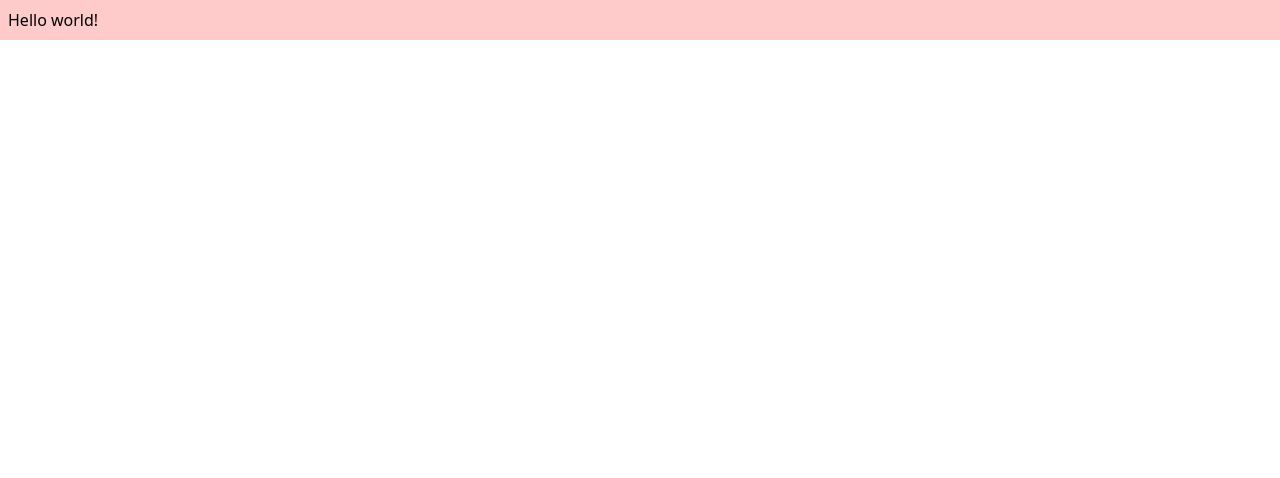
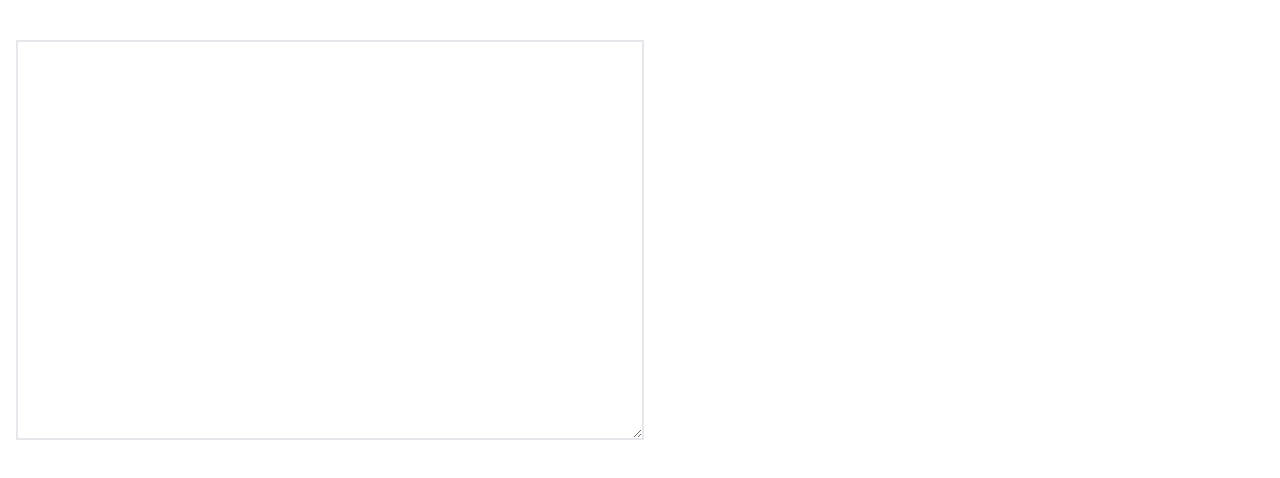
Before and after one commit to bhanupsingh77/markdown-text-editor, a React (Create React App) app: page / in a window 1280 px wide. Shown: the top 478 px of the page. Built offline with nearby package versions, Linux system fonts and the light colour scheme.

Commit message:
added react-markdown

```diff
--- a/package.json
+++ b/package.json
@@ -11,7 +11,9 @@
     "postcss": "^7.0.39",
     "react": "^17.0.2",
     "react-dom": "^17.0.2",
+    "react-markdown": "^7.1.0",
     "react-scripts": "4.0.3",
+    "remark-gfm": "^3.0.1",
     "tailwindcss": "npm:@tailwindcss/postcss7-compat@^2.2.17",
     "web-vitals": "^1.1.2"
   },
--- a/src/App.js
+++ b/src/App.js
@@ -1,5 +1,10 @@
+import MarkdownEditor from "./component/MarkdownEditor.js";
 function App() {
-  return <div className="p-2 bg-red-200">Hello world!</div>;
+  return (
+    <div className="h-screen pt-8 px-2 border-2 border-red-200">
+      <MarkdownEditor />
+    </div>
+  );
 }
 
 export default App;
--- /dev/null
+++ b/src/component/MarkdownEditor.js
@@ -0,0 +1,24 @@
+import { useState } from "react";
+import ReactMarkdown from "react-markdown";
+import remarkGfm from "remark-gfm";
+
+function MarkdownEditor() {
+  const [markdownText, setMarkdownText] = useState("");
+
+  return (
+    <div className="h-1/2 flex justify-between border-2 border-blue-300">
+      <textarea
+        className="border-2 w-1/2 "
+        value={markdownText}
+        onChange={(e) => setMarkdownText(e.target.value)}
+      />
+      <div className="border-2  w-1/2 ">
+        <ReactMarkdown remarkPlugins={[remarkGfm]}>
+          {markdownText}
+        </ReactMarkdown>
+      </div>
+    </div>
+  );
+}
+
+export default MarkdownEditor;
--- a/tailwind.config.js
+++ b/tailwind.config.js
@@ -8,4 +8,7 @@ module.exports = {
     extend: {},
   },
   plugins: [],
+  corePlugins: {
+    preflight: false,
+  },
 };
```
Also changed, not shown: 1 other file (tests, documents, lock files or other folders).
